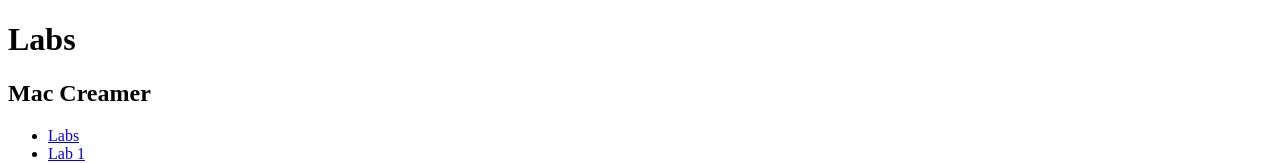
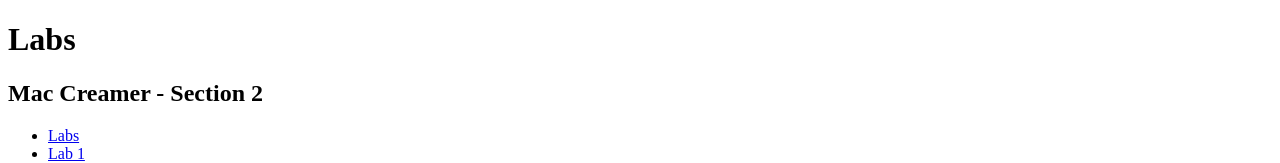
Before and after one commit to MackenzieCreamer/kanbas-react-web-app, a React (Create React App) app: page /#/Labs/Lab1 in a window 1280 px wide. Shown: the top 163 px of the page. Built offline with nearby package versions, Linux system fonts and the light colour scheme; the HTML template or start-up script is replaced by a standard one.

Commit message:
Add section to index page

```diff
--- a/src/Labs/index.tsx
+++ b/src/Labs/index.tsx
@@ -7,7 +7,7 @@ export default function Labs() {
   return (
     <div id="wd-labs">
       <h1>Labs</h1>
-      <h2>Mac Creamer</h2>
+      <h2>Mac Creamer - Section 2</h2>
       <TOC />
       <Routes>
         <Route path="/" element={<Navigate to="Lab1" />} />
```
